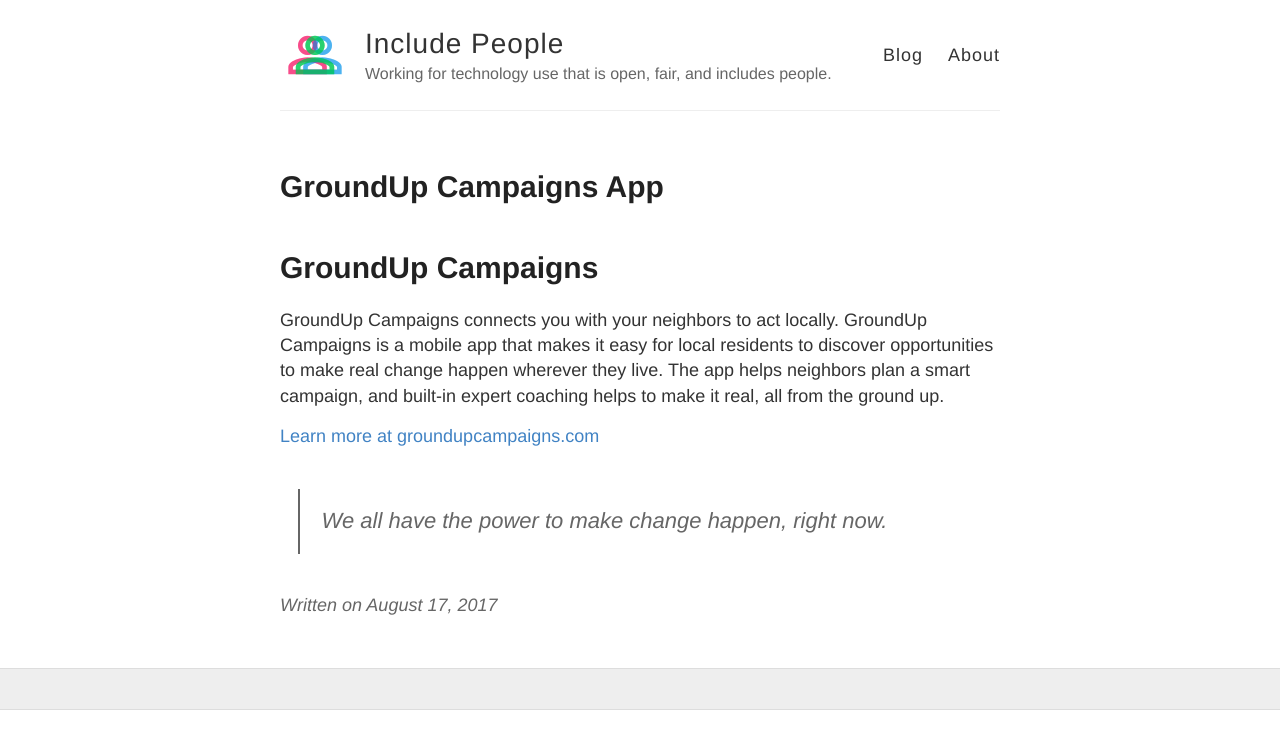
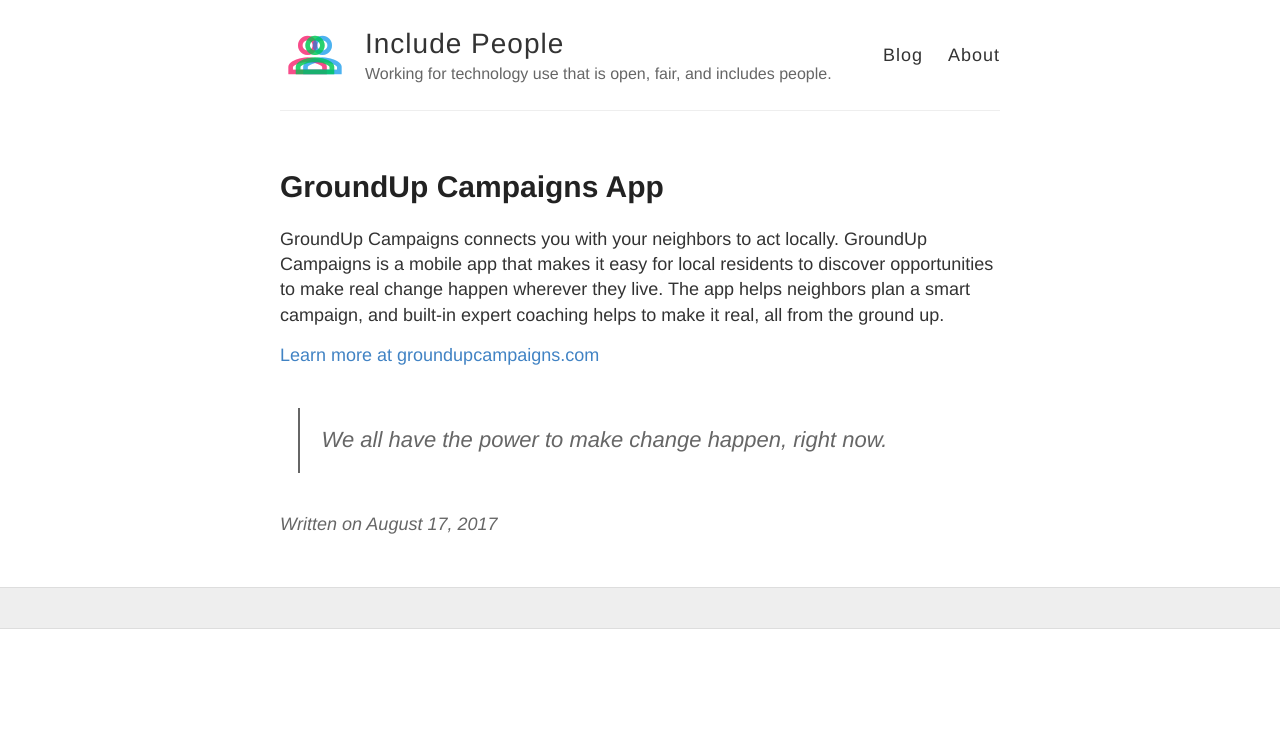
Before and after one commit to includepeople/includepeople.github.io, a Jekyll site: the page built from _posts/2017-08-17-GroundUp-Campaigns-App.md, in a window 1280 px wide. Shown: the top 749 px of the page. Built offline with Jekyll 4.4.1, drawn with Linux system fonts in a browser that asks for light colours.

Commit message:
Update 2017-08-17-GroundUp-Campaigns-App.md

```diff
--- a/_posts/2017-08-17-GroundUp-Campaigns-App.md
+++ b/_posts/2017-08-17-GroundUp-Campaigns-App.md
@@ -2,9 +2,6 @@
 layout: post
 title: GroundUp Campaigns App
 ---
-
-# GroundUp Campaigns
-<!--break-->
 
 GroundUp Campaigns connects you with your neighbors to act locally. GroundUp Campaigns is a mobile app that makes it easy for local residents to discover opportunities to make real change happen wherever they live. The app helps neighbors plan a smart campaign, and built-in expert coaching helps to make it real, all from the ground up.
 
```
